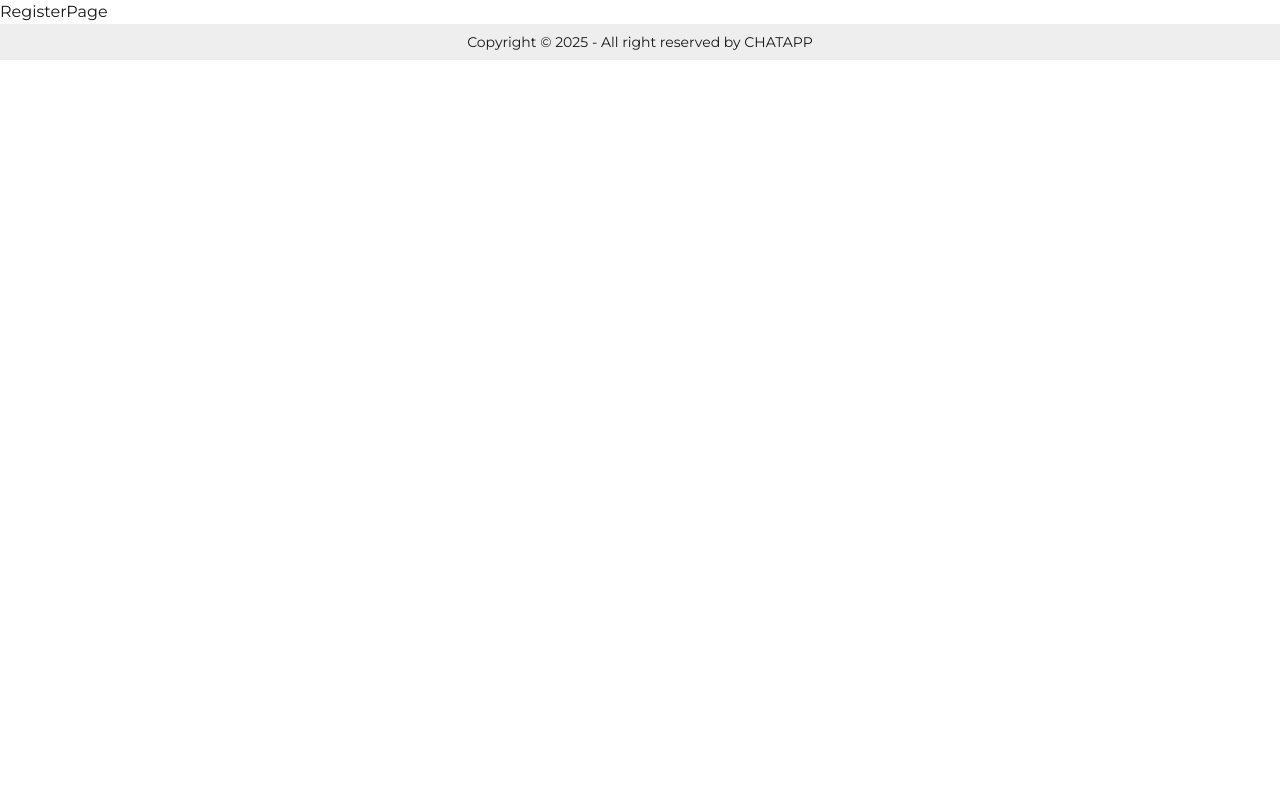
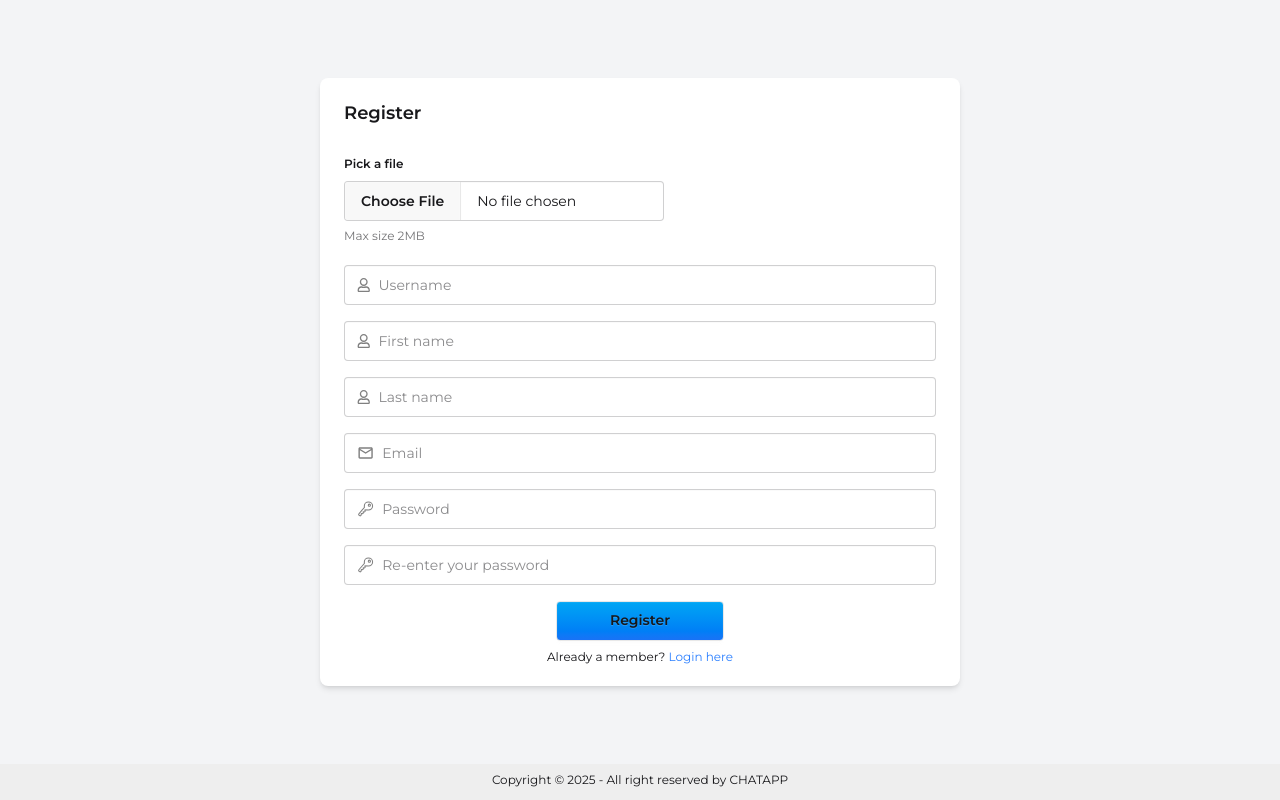
Before and after one commit to chubibobibo/ChatAppProto, a React (Vite) app in the folder client/: page /register in a window 1280 px wide. Built offline with nearby package versions, Linux system fonts and the light colour scheme.

Commit message:
created ui and functionality for register user

```diff
--- a/client/src/App.tsx
+++ b/client/src/App.tsx
@@ -4,6 +4,7 @@ import { createBrowserRouter, RouterProvider } from "react-router-dom";
 import { ErrorPage, HomeLayout, LoginPage, RegisterPage } from "./utils";
 
 import { action as LoginAction } from "./pages/LoginPage";
+import { action as RegisterAction } from "./pages/RegisterPage";
 
 function App() {
   const router = createBrowserRouter([
@@ -20,6 +21,7 @@ function App() {
         {
           path: "register",
           element: <RegisterPage />,
+          action: RegisterAction,
         },
       ],
     },
--- a/client/src/components/btn/BtnCustomBlue.tsx
+++ b/client/src/components/btn/BtnCustomBlue.tsx
@@ -4,15 +4,16 @@ type ButtonType = {
 };
 
 function BtnCustomBlue({ name: name, type: type }: ButtonType) {
+  /** @className bg-liner-to-b from...to.. for gradient color of btn bottom to top */
   return (
-    <>
+    <section className='md:flex justify-center'>
       <button
-        className='btn bg-linear-to-b from-sky-500 to-btn-blue hover:bg-red-100 ease-in-out hover:-translate-y-1 hover:scale-105 '
+        className='btn bg-linear-to-b from-sky-500 to-btn-blue hover:bg-red-100 ease-in-out hover:-translate-y-1 hover:scale-105 md:w-42'
         type={type}
       >
         {name}
       </button>
-    </>
+    </section>
   );
 }
 export default BtnCustomBlue;
--- a/client/src/components/cards/AuthCards.tsx
+++ b/client/src/components/cards/AuthCards.tsx
@@ -1,11 +1,12 @@
 import { FaRegUser } from "react-icons/fa";
+import { IoKeyOutline } from "react-icons/io5";
 import BtnCustomBlue from "../btn/BtnCustomBlue";
 import { Form, Link } from "react-router-dom";
 
 function AuthCards() {
   return (
     <>
-      <div className='flex justify-center card mt-4 mb-2 w-74 h-[35rem] bg-base-100 card-md shadow-md md:h-[30rem] md:w-[40rem]'>
+      <div className='flex justify-center card mt-4 mb-2 w-74 h-[32rem] bg-base-100 card-md shadow-md md:h-[30rem] md:w-[40rem]'>
         <div className='card-body mt-0'>
           <img
             src='./src/assets/logo.png'
@@ -26,7 +27,7 @@ function AuthCards() {
                 />
               </label>
               <label className='input w-full'>
-                <FaRegUser color='gray' />
+                <IoKeyOutline color='gray' size={18} />
                 <input
                   type='password'
                   required
@@ -38,7 +39,7 @@ function AuthCards() {
             </section>
             {/** input fields */}
           </Form>
-          <p className='text-xs'>
+          <p className='text-xs text-center'>
             Don't have an account yet?{" "}
             <Link to='/register' className='text-blue-500'>
               Register here
--- /dev/null
+++ b/client/src/components/cards/RegisterCards.tsx
@@ -0,0 +1,85 @@
+import { FaRegUser } from "react-icons/fa";
+import { MdOutlineEmail } from "react-icons/md";
+import { IoKeyOutline } from "react-icons/io5";
+import BtnCustomBlue from "../btn/BtnCustomBlue";
+import { Form, Link } from "react-router-dom";
+
+function RegisterCards() {
+  return (
+    <>
+      <div className='flex justify-center card mt-9 mb-9 w-74 h-[36rem] bg-base-100 card-md shadow-md md:h-[38rem] md:w-[40rem]'>
+        <div className='card-body mt-0'>
+          <h2 className='card-title pb-1 md:-pb-10'>Register</h2>
+          {/** input fields */}
+          <Form method='POST'>
+            <section className='flex flex-col gap-4 md:mt-2'>
+              <fieldset className='fieldset'>
+                <legend className='fieldset-legend'>Pick a file</legend>
+                <input type='file' className='file-input' />
+                <label className='label'>Max size 2MB</label>
+              </fieldset>
+              <label className='input w-full'>
+                <FaRegUser color='gray' />
+                <input
+                  type='input'
+                  required
+                  placeholder='Username'
+                  name='username'
+                />
+              </label>
+              <label className='input w-full'>
+                <FaRegUser color='gray' />
+                <input
+                  type='input'
+                  required
+                  placeholder='First name'
+                  name='firstName'
+                />
+              </label>
+              <label className='input w-full'>
+                <FaRegUser color='gray' />
+                <input
+                  type='input'
+                  required
+                  placeholder='Last name'
+                  name='lastName'
+                />
+              </label>
+              <label className='input w-full'>
+                <MdOutlineEmail color='gray' size={18} />
+                <input type='email' required placeholder='Email' name='email' />
+              </label>
+              <label className='input w-full'>
+                <IoKeyOutline color='gray' size={18} />
+                <input
+                  type='password'
+                  required
+                  placeholder='Password'
+                  name='password1'
+                />
+              </label>
+              <label className='input w-full'>
+                <IoKeyOutline color='gray' size={18} />
+                <input
+                  type='password'
+                  required
+                  placeholder='Re-enter your password'
+                  name='password2'
+                />
+              </label>
+              <BtnCustomBlue name={"Register"} type={"submit"} />
+            </section>
+            {/** input fields */}
+          </Form>
+          <p className='text-xs text-center '>
+            Already a member?{" "}
+            <Link to='/login' className='text-blue-500'>
+              Login here
+            </Link>
+          </p>
+        </div>
+      </div>
+    </>
+  );
+}
+export default RegisterCards;
--- a/client/src/pages/HomeLayout.tsx
+++ b/client/src/pages/HomeLayout.tsx
@@ -3,9 +3,9 @@ import { Outlet } from "react-router-dom";
 function HomeLayout() {
   return (
     <>
-      <section className='h-screen flex flex-col'>
+      <section className='h-screen flex flex-col justify-between'>
         <Outlet />
-        <footer className='footer sm:footer-horizontal footer-center bg-base-300 text-base-content p-2'>
+        <footer className='footer sm:footer-horizontal footer-center bg-base-300 text-base-content p-2 text-xs pb-3 flex items-center justify-center'>
           <aside>
             <p>
               Copyright © {new Date().getFullYear()} - All right reserved by
--- a/client/src/pages/RegisterPage.tsx
+++ b/client/src/pages/RegisterPage.tsx
@@ -1,4 +1,46 @@
+import RegisterCards from "../components/cards/RegisterCards";
+import { isAxiosError } from "axios";
+import axios from "axios";
+import { toast } from "react-toastify";
+import { ActionFunction, redirect } from "react-router-dom";
+
+/** @password1 @password2 obtained using formData.get to compare both password fields  */
+
+export const action: ActionFunction = async ({ request }) => {
+  const formData = await request.formData(); // obtains data from the form
+  const password1 = formData.get("password1");
+  const password2 = formData.get("password2");
+  console.log(password1, password2);
+  if (password1 !== password2) {
+    return toast.error("Passwords do not match");
+  } else {
+    if (password1) {
+      formData.append("password", password1);
+    }
+  }
+
+  const data = Object.fromEntries(formData); // converts formData into objects
+  try {
+    await axios.post("/api/auth/register", data);
+    toast.success("User successfully registered");
+    return redirect("/login");
+  } catch (err) {
+    if (isAxiosError(err)) {
+      console.log(err);
+      toast.error(
+        Array.isArray(err?.response?.data?.message)
+          ? err?.response?.data?.message[0]
+          : err?.response?.data?.message
+      );
+    }
+  }
+};
+
 function RegisterPage() {
-  return <div>RegisterPage</div>;
+  return (
+    <section className='flex justify-center items-center h-screen bg-gray-100'>
+      <RegisterCards />
+    </section>
+  );
 }
 export default RegisterPage;
```
